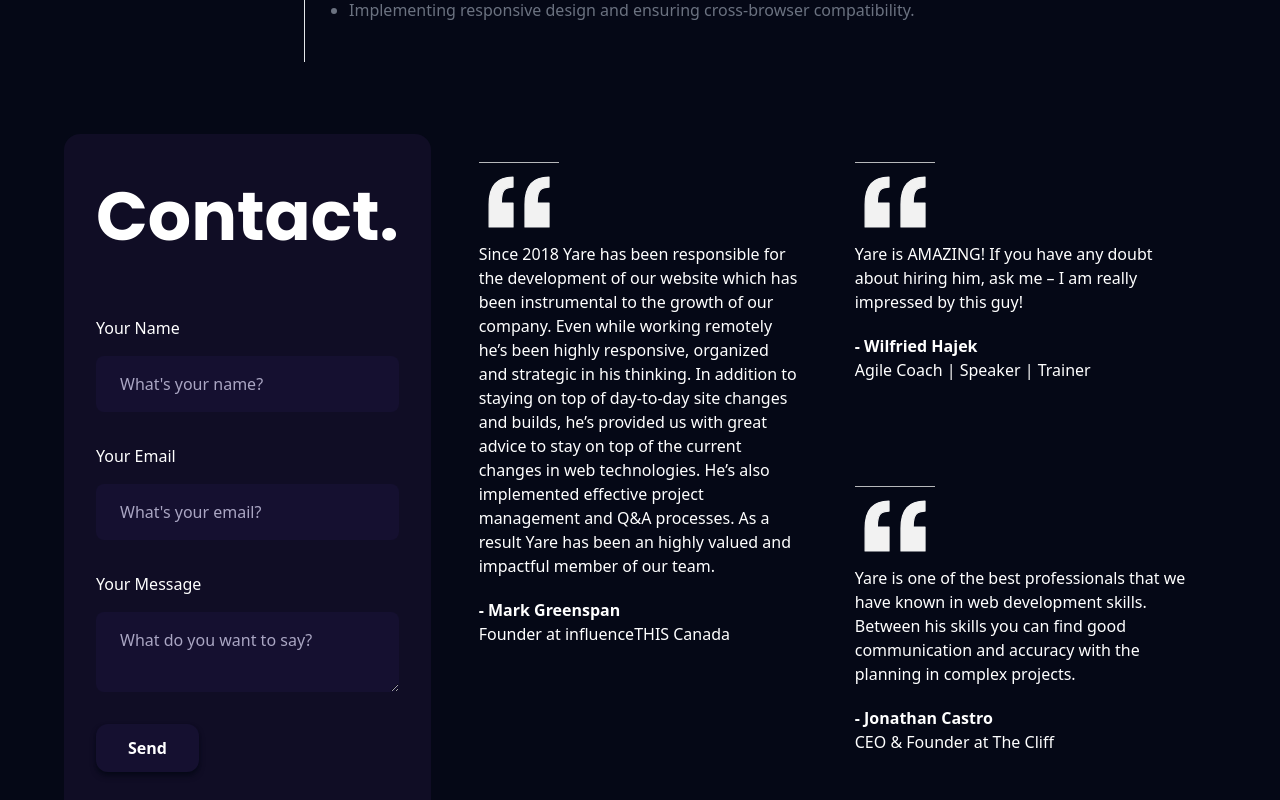
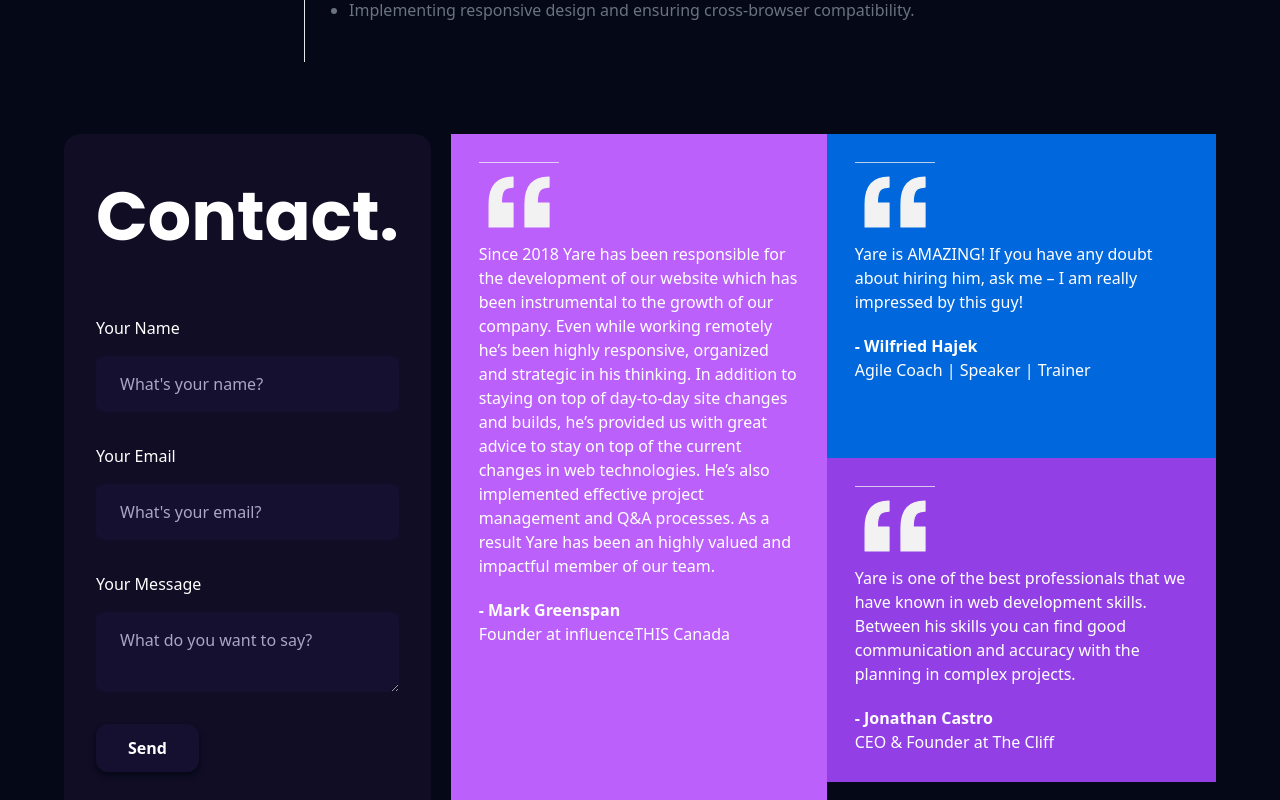
Before and after one commit to yar-24/portfolio, a Next.js app: page / in a window 1280 px wide. Shown: the part 4700-5500 px from the top of the page. Built offline with nearby package versions, Linux system fonts and the light colour scheme.

Commit message:
debuging

```diff
--- a/app/page.tsx
+++ b/app/page.tsx
@@ -22,7 +22,7 @@ export default function Home() {
         <Navbar />
         <Hero />
         <a href="#about" className="absolute bottom-40 cursor-pointer z-10">
-          <Image src={scroll} className="w-[50px] h-auto" alt="icon-scoll" />
+          <Image src={scroll} className="w-[70px] h-auto" alt="icon-scoll" />
         </a>
         <div className="gradient-04" />
       </div>
--- a/components/Contact.tsx
+++ b/components/Contact.tsx
@@ -6,21 +6,18 @@ import { motion } from 'framer-motion';
 import { slideIn } from '@/utils/motion';
 import emailjs from '@emailjs/browser';
 import SectionWrapper from '@/hoc/SectionWrapper';
-import { computer, quote } from '@/public/assets';
+import { quote } from '@/public/assets';
 import Image from 'next/image';
-import { Tilt } from 'react-tilt';
 import { katamereka } from '@/constans';
 
 const Contact = () => {
-  const formRef = useRef();
+  const formRef = useRef<HTMLInputElement>();
   const [form, setForm] = useState({
     name: '',
     email: '',
     message: '',
   });
   const [loading, setLoading] = useState(false);
-
-  const formElement = document.querySelector('form') as HTMLFormElement;
 
   const handleChange = (e: any) => {
     const { name, value } = e.target;
@@ -65,7 +62,7 @@ const Contact = () => {
           Contact.
         </h3>
         <form
-          ref={formRef}
+          // ref={formRef}
           onSubmit={handleSubmit}
           className="mt-12 flex flex-col gap-8"
         >
@@ -117,7 +114,8 @@ const Contact = () => {
           <>
             {kata.id == 1 ? (
               <div
-                className={`row-span-3 col-auto p-7 bg-[${kata.bgColor}]`}
+                className="row-span-3 col-auto p-7"
+                style={{ backgroundColor: `${kata.bgColor}` }}
                 key={idx}
               >
                 <Image src={quote} alt={kata.name} width={80} height={80} />
@@ -127,7 +125,8 @@ const Contact = () => {
               </div>
             ) : (
               <div
-                className={`row-span-1 col-span-1 p-7 bg-[${kata.bgColor}]`}
+                className="row-span-1 col-span-1 p-7"
+                style={{ backgroundColor: `${kata.bgColor}` }}
                 key={idx}
               >
                 <Image src={quote} alt={kata.name} width={80} height={80} />
```
